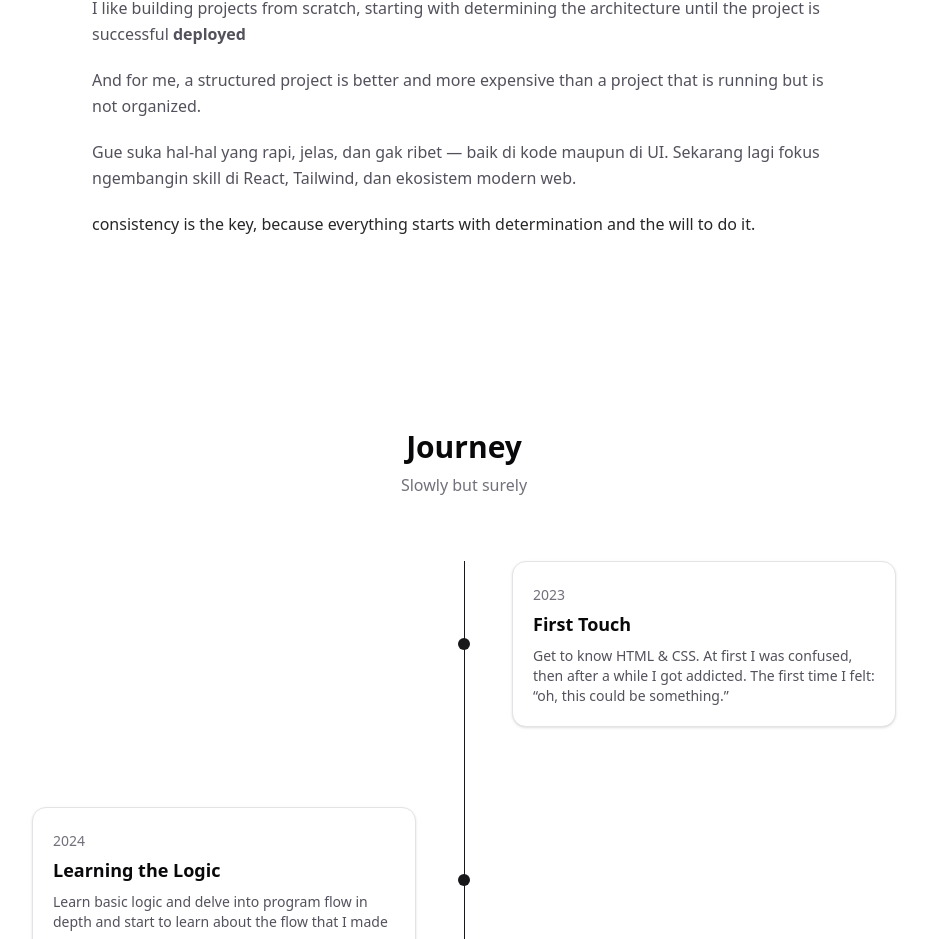
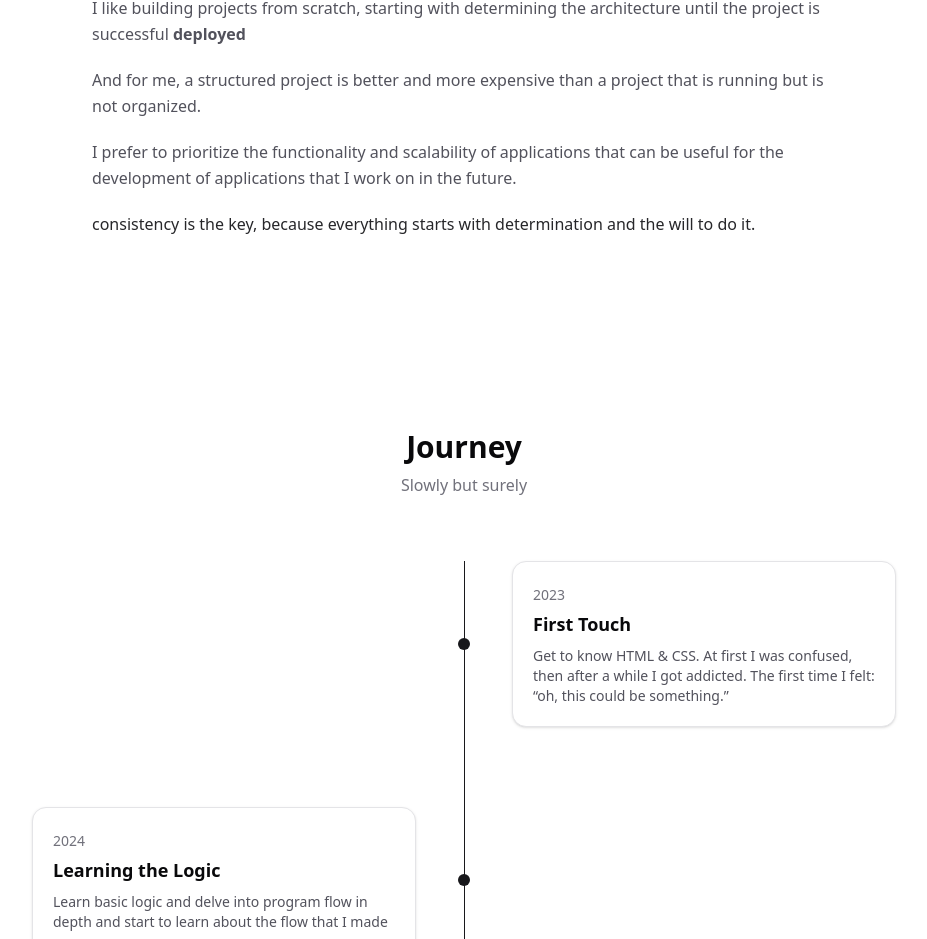
Before and after one commit to Fauzansyz/FauzanAdzma-web, a React (Vite) app: page / in a window 1280 px wide. Shown: the part 1373-2312 px from the top of the page, without its empty margins (176-1103 px from the left). Built offline with nearby package versions, Linux system fonts and the light colour scheme.

Commit message:
Optimizing layout website & modify about page

```diff
--- a/src/components/AboutPage.tsx
+++ b/src/components/AboutPage.tsx
@@ -13,9 +13,7 @@ export default function AboutPage() {
         </p>
 
         <p>
-          Gue suka hal-hal yang rapi, jelas, dan gak ribet — baik di
-          kode maupun di UI. Sekarang lagi fokus ngembangin skill di
-          React, Tailwind, dan ekosistem modern web.</p>
+          I prefer to prioritize the functionality and scalability of applications that can be useful for the development of applications that I work on in the future. </p>
 
         <p className="font-medium text-zinc-800 dark:text-zinc-200">
           consistency is the key, because everything starts with determination and the will to do it.
```
